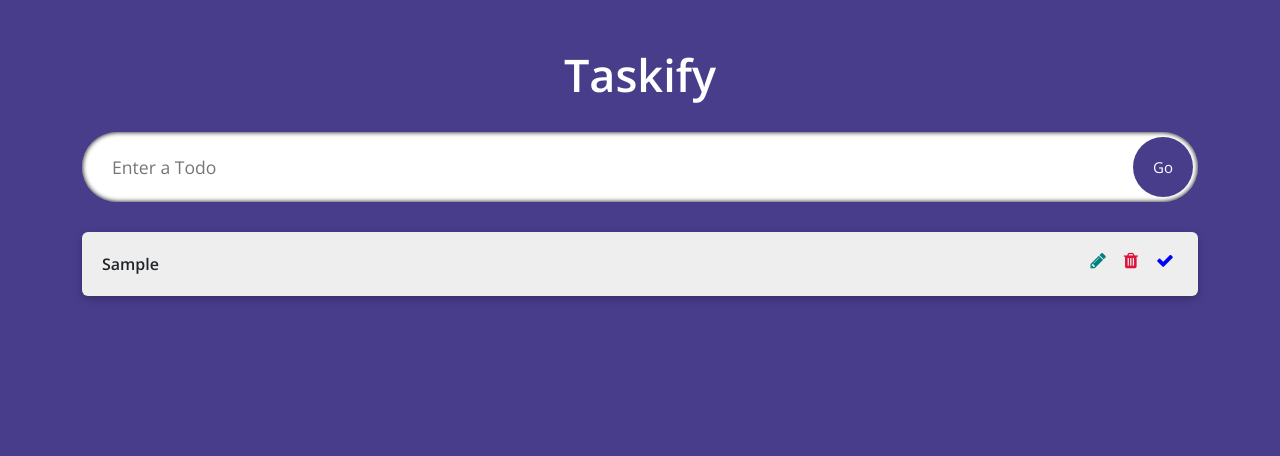
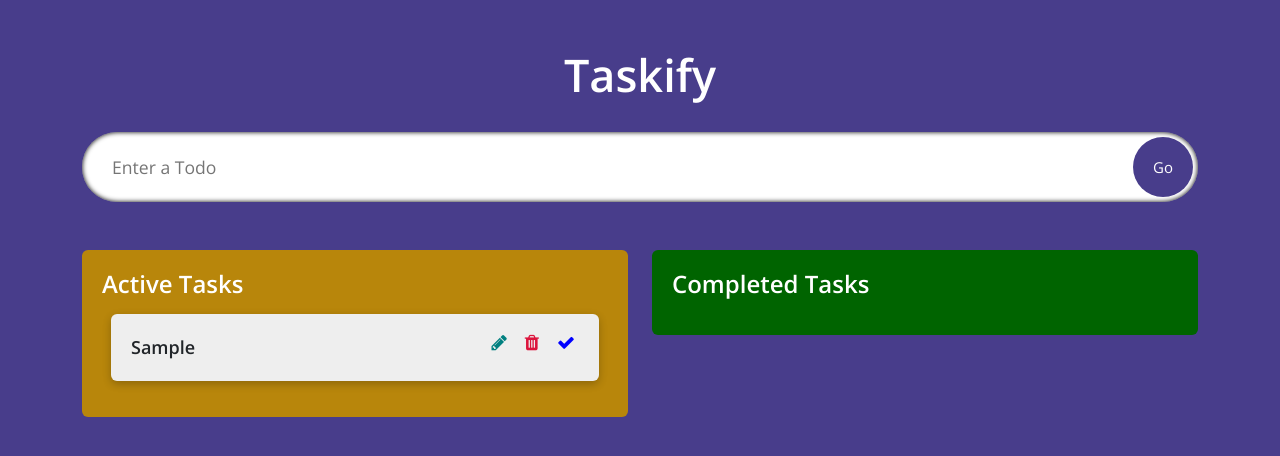
Before and after one commit to Rafiul-Islam/Taskify, a React (Vite) app: page / in a window 1280 px wide. Both pictures are taken after typing "Sample" into the empty fields and a click on the button "Go". Shown: the top 456 px of the page. Built offline with nearby package versions, Linux system fonts and the light colour scheme.

Commit message:
feature - drag and drop feature within 2 sections (active and completed)

```diff
--- a/package.json
+++ b/package.json
@@ -10,9 +10,11 @@
     "preview": "vite preview"
   },
   "dependencies": {
+    "@types/react-beautiful-dnd": "^13.1.8",
     "bootstrap": "^5.3.2",
     "font-awesome": "^4.7.0",
     "react": "^18.2.0",
+    "react-beautiful-dnd": "^13.1.1",
     "react-dom": "^18.2.0",
     "uniqid": "^5.4.0"
   },
--- a/src/App.tsx
+++ b/src/App.tsx
@@ -1,5 +1,6 @@
 import React, {useState} from "react";
 import uniqid from 'uniqid';
+import {DragDropContext, DropResult} from 'react-beautiful-dnd';
 import InputField from "./components/InputField.tsx";
 import Todo from "./model/todo.ts";
 import TodoList from "./components/TodoList.tsx";
@@ -7,6 +8,7 @@ import TodoList from "./components/TodoList.tsx";
 const App: React.FC = () => {
     const [todo, setTodo] = useState<string>("");
     const [todos, setTodos] = useState<Todo[]>([]);
+    const [completedTodos, setCompletedTodos] = useState<Todo[]>([]);
 
     const handleTodoAdd = (e: React.FormEvent) => {
         e.preventDefault();
@@ -21,7 +23,33 @@ const App: React.FC = () => {
         }
     }
 
+    const handleDragEnd = (result: DropResult) => {
+        const {source, destination} = result;
+
+        if (!destination) return;
+        if (destination.droppableId === source.droppableId && destination.index === source.index) return;
+
+        let newAddition;
+        const updatedTodos = [...todos];
+        const updatedCompletedTodos = [...completedTodos];
+
+        if (source.droppableId === "ActiveTodoList" && destination.droppableId === "CompletedTodoList") {
+            newAddition = updatedTodos[source.index];
+            newAddition.isCompleted = !newAddition.isCompleted;
+            updatedCompletedTodos.splice(destination.index, 0, newAddition);
+            updatedTodos.splice(source.index, 1);
+        } else if (source.droppableId === "CompletedTodoList" && destination.droppableId === "ActiveTodoList") {
+            newAddition = updatedCompletedTodos[source.index];
+            newAddition.isCompleted = !newAddition.isCompleted;
+            updatedCompletedTodos.splice(source.index, 1);
+            updatedTodos.splice(destination.index, 0, newAddition);
+        }
+        setTodos(updatedTodos);
+        setCompletedTodos(updatedCompletedTodos);
+    }
+
     return (
+        <DragDropContext onDragEnd={handleDragEnd}>
             <main className='container mt-5'>
                 <h1 className='heading'>Taskify</h1>
                 <InputField
@@ -29,8 +57,14 @@ const App: React.FC = () => {
                     setTodo={setTodo}
                     todoAddHandler={handleTodoAdd}
                 />
-            <TodoList todos={todos} setTodos={setTodos}/>
+                <TodoList
+                    todos={todos}
+                    setTodos={setTodos}
+                    completedTodos={completedTodos}
+                    setCompletedTodos={setCompletedTodos}
+                />
             </main>
+        </DragDropContext>
     );
 };
 
--- a/src/components/Todo.tsx
+++ b/src/components/Todo.tsx
@@ -1,13 +1,15 @@
 import TodoModal from "../model/todo.ts";
 import React, {useEffect, useRef, useState} from "react";
+import {Draggable} from "react-beautiful-dnd";
 
 interface PropsType {
+    index: number,
     todo: TodoModal,
     todos: TodoModal[],
     setTodos: React.Dispatch<React.SetStateAction<TodoModal[]>>
 }
 
-const Todo = ({todo, todos, setTodos}: PropsType) => {
+const Todo = ({index, todo, todos, setTodos}: PropsType) => {
     const {id, todo: todoTask, isCompleted} = todo;
     const [isEditable, setIsEditable] = useState<boolean>(false)
     const [updatedTodo, setUpdatedTodo] = useState<string>(todoTask);
@@ -43,13 +45,19 @@ const Todo = ({todo, todos, setTodos}: PropsType) => {
     }
 
     useEffect(() => {
+        // eslint-disable-next-line @typescript-eslint/ban-ts-comment
+        // @ts-expect-error
         todoRef.current?.focus();
     }, [isEditable]);
 
     return (
-        <form>
+        <Draggable draggableId={todo.id.toString()} index={index}>
+            {
+                (provided) => (
+                    <form ref={provided.innerRef} {...provided.draggableProps} {...provided.dragHandleProps}>
                         <li className='todo-item'>
-                {isEditable && <input value={updatedTodo} onChange={e=> setUpdatedTodo(e.target.value)} className='update-todo-input' ref={todoRef} type="text"/>}
+                            {isEditable && <input value={updatedTodo} onChange={e => setUpdatedTodo(e.target.value)}
+                                                  className='update-todo-input' ref={todoRef} type="text"/>}
                             {!isEditable && <p className={`todo-task ${isCompleted ? 'completed' : ''}`}> {todoTask} </p>}
                             <div className='button-container'>
                                 {isEditable && <i role='button' className='fa fa-save' onClick={handleSave}></i>}
@@ -59,6 +67,9 @@ const Todo = ({todo, todos, setTodos}: PropsType) => {
                             </div>
                         </li>
                     </form>
+                )
+            }
+        </Draggable>
     );
 };
 
--- a/src/components/TodoList.tsx
+++ b/src/components/TodoList.tsx
@@ -1,17 +1,28 @@
 import React from "react";
 import TodoModal from "../model/todo.ts";
 import Todo from "./Todo.tsx";
+import {Droppable} from "react-beautiful-dnd";
 
 interface PropsType {
     todos: TodoModal[],
     setTodos: React.Dispatch<React.SetStateAction<TodoModal[]>>
+    completedTodos: TodoModal[],
+    setCompletedTodos: React.Dispatch<React.SetStateAction<TodoModal[]>>
 }
 
-const TodoList = ({todos, setTodos}: PropsType) => {
+const TodoList = ({todos, setTodos, completedTodos, setCompletedTodos}: PropsType) => {
     return (
-        <ul className='todos__container'>
-            {todos.map((todo) =>
+        <div className='row mt-5'>
+            <Droppable droppableId='ActiveTodoList'>
+                {
+                    (provided) => (
+                        <div ref={provided.innerRef} {...provided.droppableProps} className="col-lg-6">
+                            <div className='todos__container active-todos'>
+                                <h3>Active Tasks</h3>
+                                <ul className='todo__list'>
+                                    {todos.map((todo, index) =>
                                         <Todo
+                                            index={index}
                                             key={todo.id}
                                             todo={todo}
                                             todos={todos}
@@ -19,6 +30,36 @@ const TodoList = ({todos, setTodos}: PropsType) => {
                                         />
                                     )}
                                 </ul>
+                                {provided.placeholder}
+                            </div>
+                        </div>
+                    )
+                }
+            </Droppable>
+            <Droppable droppableId='CompletedTodoList'>
+                {
+                    (provided) => (
+                        <div ref={provided.innerRef} {...provided.droppableProps} className="col-lg-6">
+                            <div className='todos__container completed-todos'>
+                                <h3>Completed Tasks</h3>
+                                <ul className='todo__list'>
+                                    {completedTodos.map((todo, index) =>
+                                        <Todo
+                                            index={index}
+                                            key={todo.id}
+                                            todo={todo}
+                                            todos={completedTodos}
+                                            setTodos={setCompletedTodos}
+                                        />
+                                    )}
+                                </ul>
+                                {provided.placeholder}
+                            </div>
+                        </div>
+                    )
+                }
+            </Droppable>
+        </div>
     );
 };
 
--- a/src/index.css
+++ b/src/index.css
@@ -66,8 +66,28 @@ body {
     transform: scale(.87);
 }
 
-.todos__container {
-    margin-top: 30px;
+.todos__container{
+    padding: 20px;
+    border-radius: 6px;
+}
+
+.todos__container h3{
+    font-size: 24px;
+    font-weight: 600;
+    color: #fff;
+    margin-bottom: 15px;
+}
+
+.active-todos{
+    background: darkgoldenrod;
+
+}
+
+.completed-todos{
+    background: darkgreen;
+}
+
+.todo__list {
     list-style: none;
     padding-left: 0;
 }
@@ -83,6 +103,11 @@ body {
     align-items: flex-start;
     justify-content: space-between;
     text-align: justify;
+    transition: .3s ease;
+}
+
+.todo-item:hover{
+    transform: scale(1.04);
 }
 
 .todo-task{
--- a/src/main.tsx
+++ b/src/main.tsx
@@ -1,12 +1,7 @@
-import React from 'react'
 import ReactDOM from 'react-dom/client'
 import App from './App.tsx'
 import 'bootstrap/dist/css/bootstrap.min.css'
 import 'font-awesome/css/font-awesome.min.css';
 import './index.css'
 
-ReactDOM.createRoot(document.getElementById('root')!).render(
-  <React.StrictMode>
-    <App />
-  </React.StrictMode>,
-)
+ReactDOM.createRoot(document.getElementById('root')!).render(<App />)
```
Also changed, not shown: 1 other file (tests, documents, lock files or other folders). Lines whose indentation alone changed are shown as unchanged.
